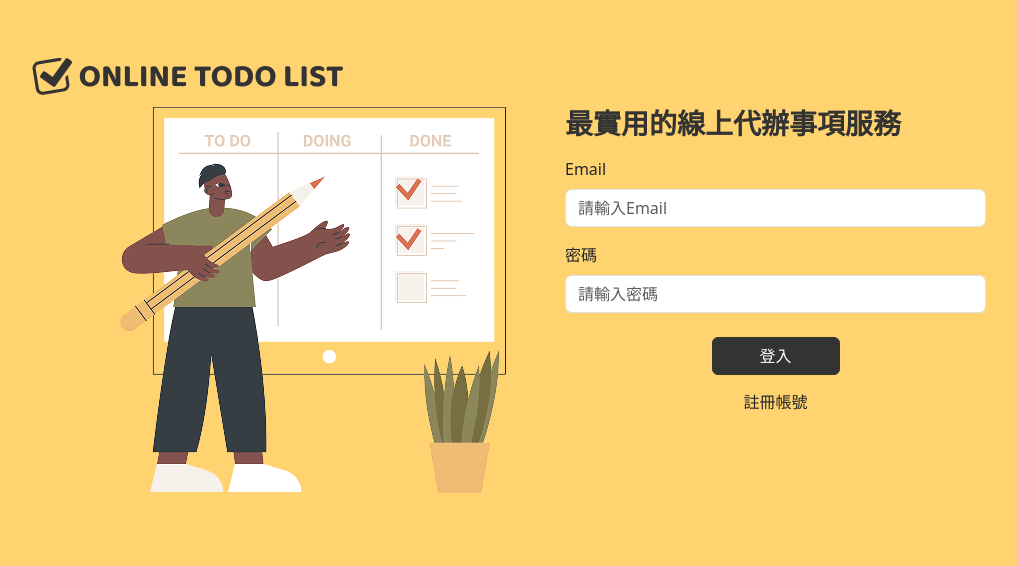
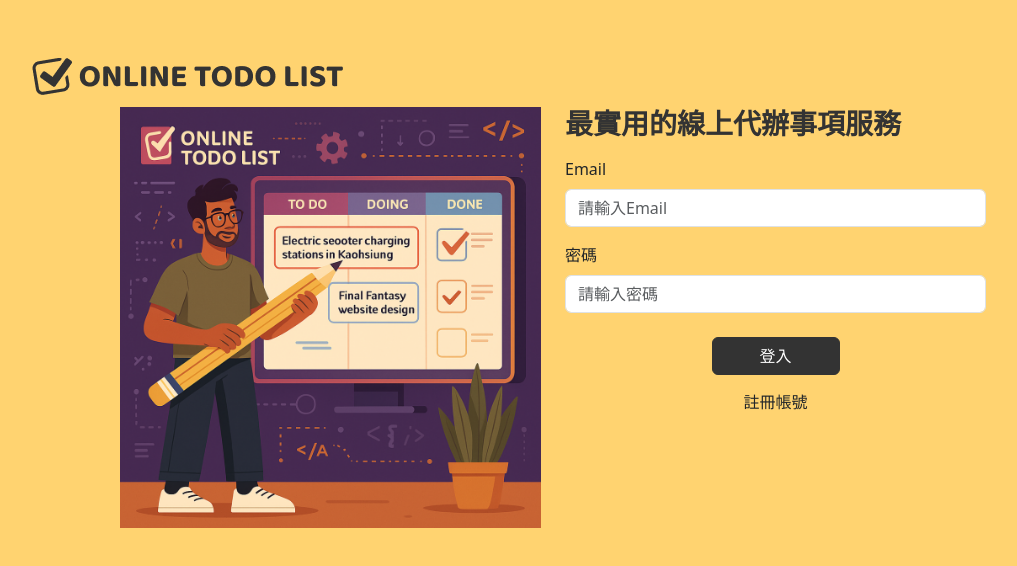
Before and after one commit to Xenosword-X/vite-project, a Vue app: page /#/login in a window 1280 px wide. Shown: the top 566 px of the page, without its empty margins (87-1104 px from the left). Built offline with nearby package versions, Linux system fonts and the light colour scheme.

Commit message:
修改登入圖片

```diff
--- a/src/views/Layout.vue
+++ b/src/views/Layout.vue
@@ -7,7 +7,7 @@
     </h1>
     <div class="row justify-content-center">
       <div class="col-5 d-none d-md-block">
-        <img src="@/assets/img/img.png" class="img-fluid" alt="img" />
+        <img src="@/assets/img/img2.png" class="img-fluid" alt="img" />
       </div>
       <div class="col-12 col-md-5">
         <router-view />
```
